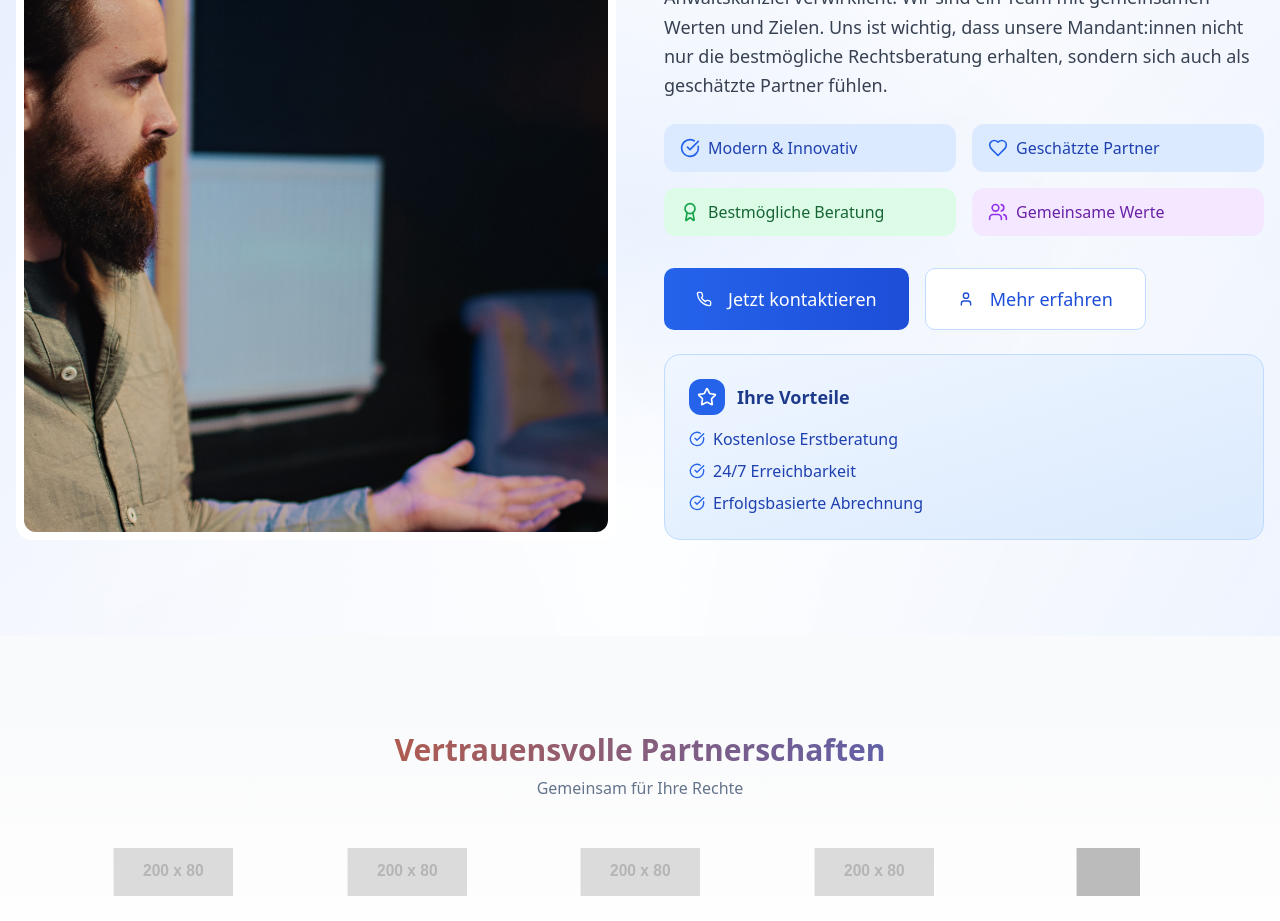
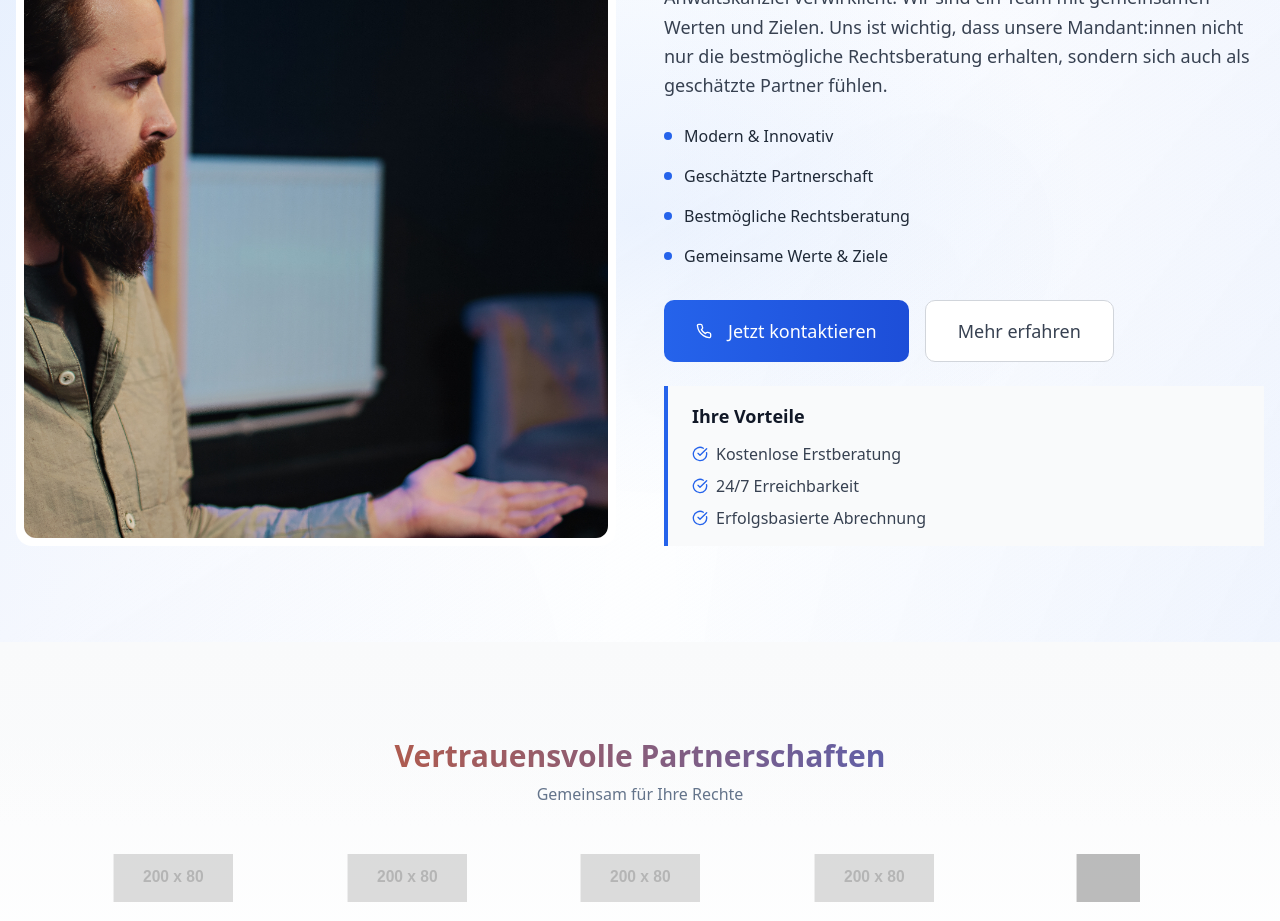
Before and after one commit to dvvvvv411/recovery-kanzlei, a React (Vite) app: page / in a window 1280 px wide. Shown: the part 2260-3181 px from the top of the page. Built offline with nearby package versions, Linux system fonts and the light colour scheme; grey boxes are pictures that could not be loaded.

Commit message:
Improve section design

```diff
--- a/src/pages/Index.tsx
+++ b/src/pages/Index.tsx
@@ -403,59 +403,54 @@ const Index = () => {
                   <p className="text-lg text-gray-700 leading-relaxed">
                     Mit ATB.LAW haben wir unsere Vision einer modernen und innovativen Anwalts­kanzlei verwirklicht. Wir sind ein Team mit gemeinsamen Werten und Zielen. Uns ist wichtig, dass unsere Mandant:innen nicht nur die bestmögliche Rechts­beratung erhalten, sondern sich auch als geschätzte Partner fühlen.
                   </p>
-                  <div className="grid grid-cols-1 sm:grid-cols-2 gap-4">
-                    <div className="flex items-center gap-2 px-4 py-3 bg-blue-100 rounded-xl">
-                      <CheckCircle className="h-5 w-5 text-blue-600" />
-                      <span className="text-blue-800 font-medium">Modern & Innovativ</span>
+
+                  <div className="space-y-4">
+                    <div className="flex items-center gap-3">
+                      <div className="w-2 h-2 bg-blue-600 rounded-full"></div>
+                      <span className="text-gray-800 font-medium">Modern & Innovativ</span>
                     </div>
-                    <div className="flex items-center gap-2 px-4 py-3 bg-blue-100 rounded-xl">
-                      <Heart className="h-5 w-5 text-blue-600" />
-                      <span className="text-blue-800 font-medium">Geschätzte Partner</span>
+                    <div className="flex items-center gap-3">
+                      <div className="w-2 h-2 bg-blue-600 rounded-full"></div>
+                      <span className="text-gray-800 font-medium">Geschätzte Partnerschaft</span>
                     </div>
-                    <div className="flex items-center gap-2 px-4 py-3 bg-green-100 rounded-xl">
-                      <Award className="h-5 w-5 text-green-600" />
-                      <span className="text-green-800 font-medium">Bestmögliche Beratung</span>
+                    <div className="flex items-center gap-3">
+                      <div className="w-2 h-2 bg-blue-600 rounded-full"></div>
+                      <span className="text-gray-800 font-medium">Bestmögliche Rechtsberatung</span>
                     </div>
-                    <div className="flex items-center gap-2 px-4 py-3 bg-purple-100 rounded-xl">
-                      <Users className="h-5 w-5 text-purple-600" />
-                      <span className="text-purple-800 font-medium">Gemeinsame Werte</span>
+                    <div className="flex items-center gap-3">
+                      <div className="w-2 h-2 bg-blue-600 rounded-full"></div>
+                      <span className="text-gray-800 font-medium">Gemeinsame Werte & Ziele</span>
                     </div>
                   </div>
                 </div>
 
                 <div className="space-y-6">
                   <div className="flex flex-col sm:flex-row gap-4">
-                    <Button size="lg" className="text-lg px-8 py-4 h-auto bg-gradient-to-r from-blue-600 to-blue-700 hover:from-blue-700 hover:to-blue-800 text-white border-0 transition-all duration-300 hover:scale-105">
+                    <Button size="lg" className="text-lg px-8 py-4 h-auto bg-gradient-to-r from-blue-600 to-blue-700 hover:from-blue-700 hover:to-blue-800 text-white border-0 transition-all duration-300">
                       <Phone className="mr-2 h-5 w-5" />
                       Jetzt kontaktieren
                     </Button>
-                    <Button variant="outline" size="lg" className="text-lg px-8 py-4 h-auto border-blue-200 text-blue-700 hover:bg-blue-50 hover:border-blue-300 transition-all duration-300">
-                      <User className="mr-2 h-5 w-5" />
+                    <Button variant="outline" size="lg" className="text-lg px-8 py-4 h-auto border-gray-300 text-gray-700 hover:bg-gray-50 hover:border-gray-400 transition-all duration-300">
                       Mehr erfahren
                     </Button>
                   </div>
 
-                  <div className="p-6 bg-gradient-to-br from-blue-50 to-blue-100 rounded-2xl border border-blue-200">
-                    <div className="flex items-center gap-3 mb-3">
-                      <div className="p-2 bg-blue-600 rounded-lg">
-                        <Star className="h-5 w-5 text-white" />
-                      </div>
-                      <h3 className="text-lg font-semibold text-blue-900">Ihre Vorteile</h3>
-                    </div>
-                    <ul className="space-y-2 text-blue-800">
-                      <li className="flex items-center gap-2">
+                  <div className="border-l-4 border-blue-600 pl-6 py-4 bg-gray-50">
+                    <h3 className="text-lg font-semibold text-gray-900 mb-3">Ihre Vorteile</h3>
+                    <div className="space-y-2 text-gray-700">
+                      <div className="flex items-center gap-2">
                         <CheckCircle className="h-4 w-4 text-blue-600" />
                         <span>Kostenlose Erstberatung</span>
-                      </li>
-                      <li className="flex items-center gap-2">
+                      </div>
+                      <div className="flex items-center gap-2">
                         <CheckCircle className="h-4 w-4 text-blue-600" />
                         <span>24/7 Erreichbarkeit</span>
-                      </li>
-                      <li className="flex items-center gap-2">
+                      </div>
+                      <div className="flex items-center gap-2">
                         <CheckCircle className="h-4 w-4 text-blue-600" />
                         <span>Erfolgsbasierte Abrechnung</span>
-                      </li>
-                    </ul>
+                      </div>
+                    </div>
                   </div>
                 </div>
               </div>
```
